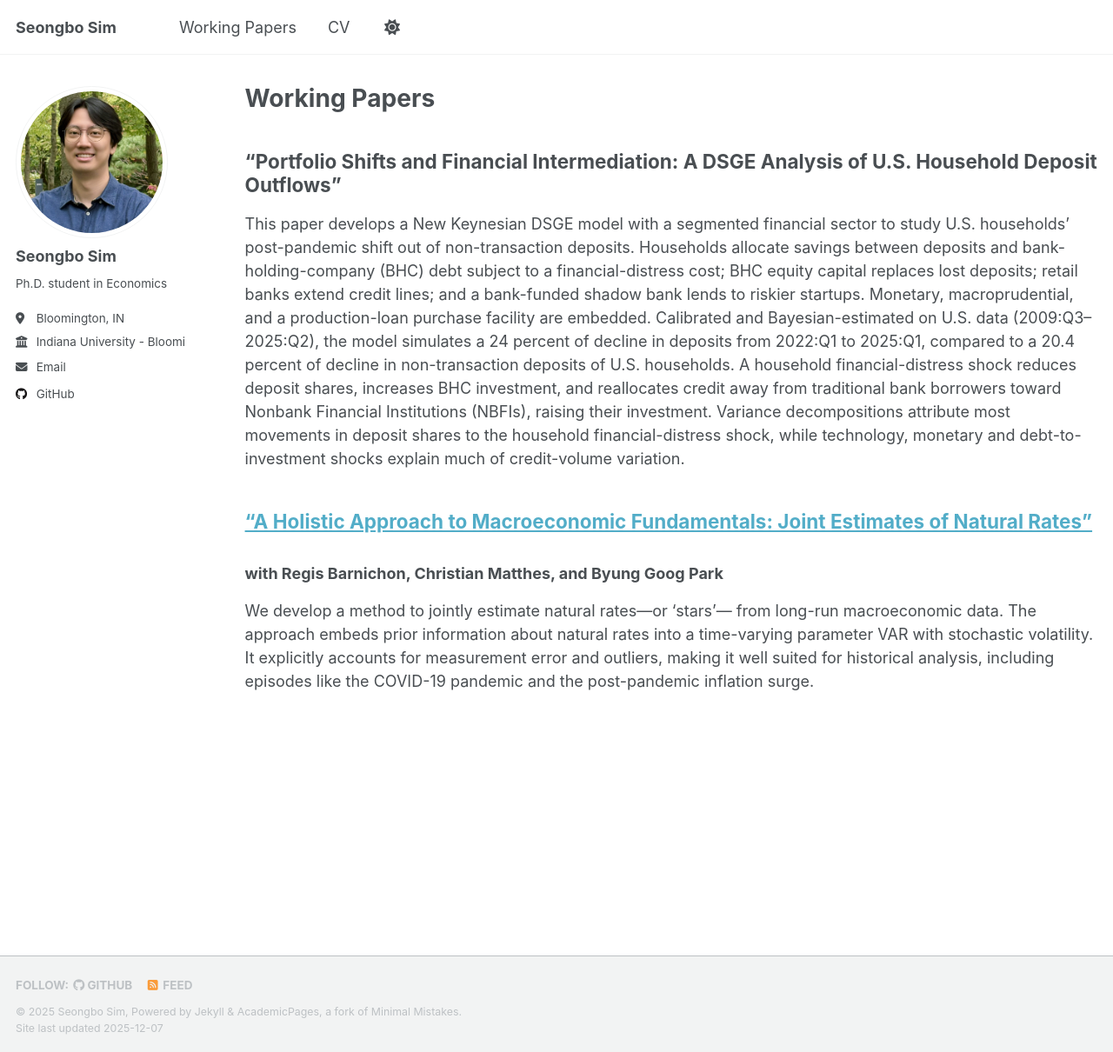
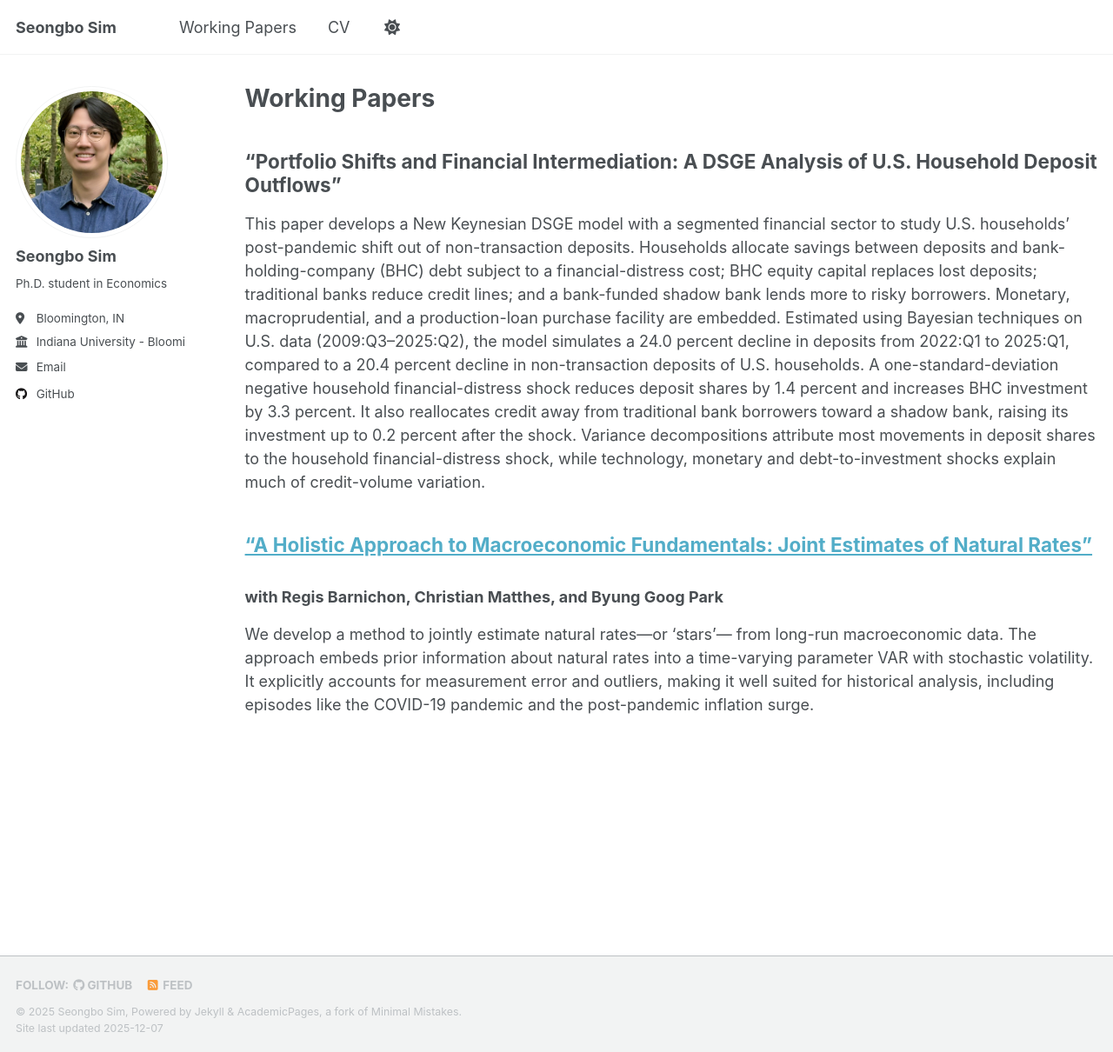
Before and after one commit to simseo520/simseo520.github.io, a Jekyll site: the page built from _pages/working-papers.md, in a window 1280 px wide and 1210 px high. Shown: the whole window at 87% size. Built offline with Jekyll 4.4.1, drawn with Linux system fonts in a browser that asks for light colours; a script that is not in the unit is left out.

Commit message:
2025_11_25_home_2

```diff
--- a/_pages/working-papers.md
+++ b/_pages/working-papers.md
@@ -11,7 +11,7 @@ redirect_from:
 
 ## "Portfolio Shifts and Financial Intermediation: A DSGE Analysis of U.S. Household Deposit Outflows”
 
-This paper develops a New Keynesian DSGE model with a segmented financial sector to study U.S. households' post-pandemic shift out of non-transaction deposits. Households allocate savings between deposits and bank-holding-company (BHC) debt subject to a financial-distress cost; BHC equity capital replaces lost deposits; retail banks extend credit lines; and a bank-funded shadow bank lends to riskier startups. Monetary, macroprudential, and a production-loan purchase facility are embedded. Calibrated and Bayesian-estimated on U.S. data (2009:Q3--2025:Q2), the model simulates a 24 percent of decline in deposits from 2022:Q1 to 2025:Q1, compared to a 20.4 percent of decline in non-transaction deposits of U.S. households. A household financial-distress shock reduces deposit shares, increases BHC investment, and reallocates credit away from traditional bank borrowers toward Nonbank Financial Institutions (NBFIs), raising their investment. Variance decompositions attribute most movements in deposit shares to the household financial-distress shock, while technology, monetary and debt-to-investment shocks explain much of credit-volume variation.
+This paper develops a New Keynesian DSGE model with a segmented financial sector to study U.S. households' post-pandemic shift out of non-transaction deposits. Households allocate savings between deposits and bank-holding-company (BHC) debt subject to a financial-distress cost; BHC equity capital replaces lost deposits; traditional banks reduce credit lines; and a bank-funded shadow bank lends more to risky borrowers. Monetary, macroprudential, and a production-loan purchase facility are embedded. Estimated using Bayesian techniques on U.S. data (2009:Q3--2025:Q2), the model simulates a 24.0 percent decline in deposits from 2022:Q1 to 2025:Q1, compared to a 20.4 percent decline in non-transaction deposits of U.S. households. A one-standard-deviation negative household financial-distress shock reduces deposit shares by 1.4 percent and increases BHC investment by 3.3 percent. It also reallocates credit away from traditional bank borrowers toward a shadow bank, raising its investment up to 0.2 percent after the shock. Variance decompositions attribute most movements in deposit shares to the household financial-distress shock, while technology, monetary and debt-to-investment shocks explain much of credit-volume variation.
 
 
 
```
Also changed, not shown: 1 other file.
